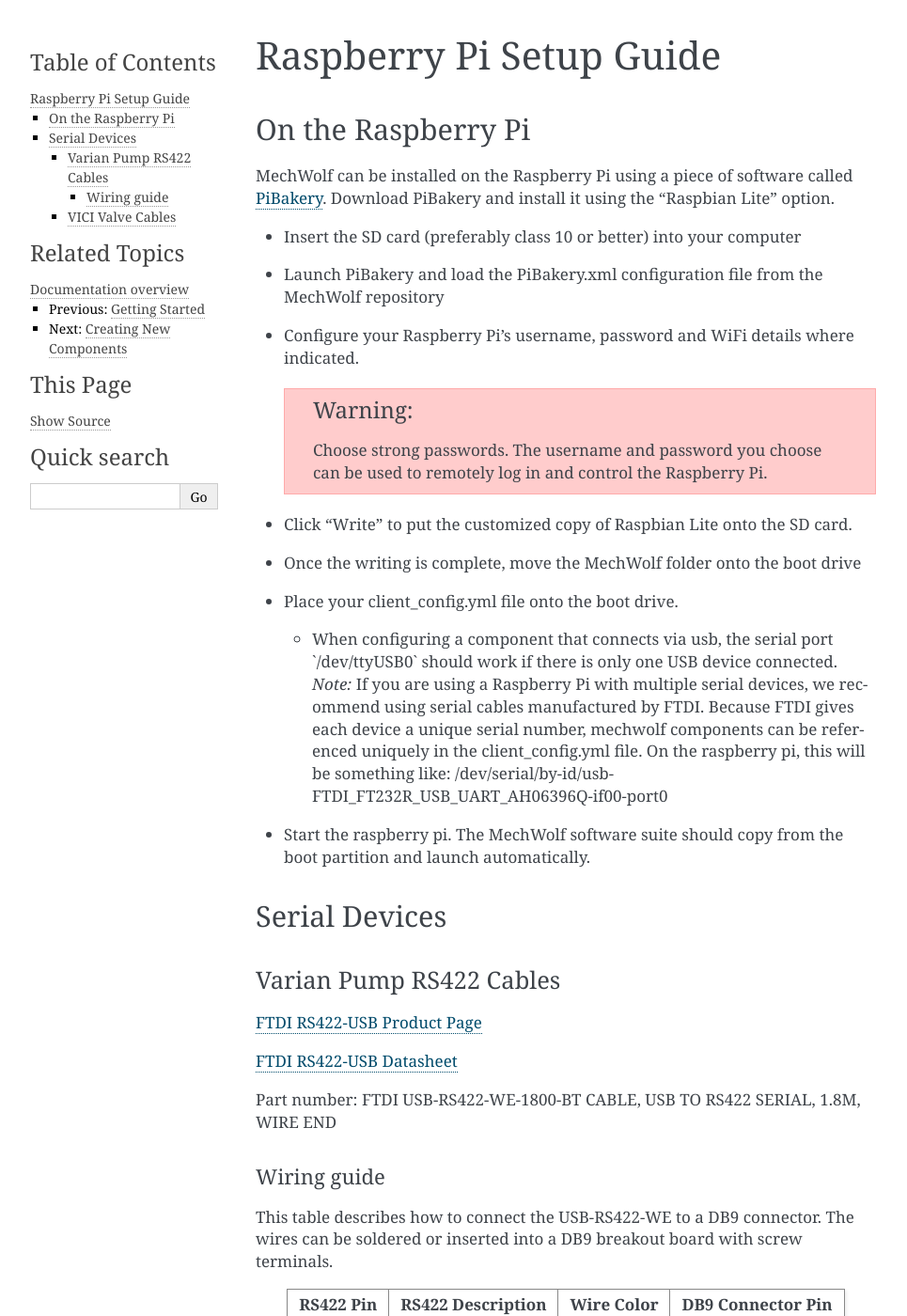
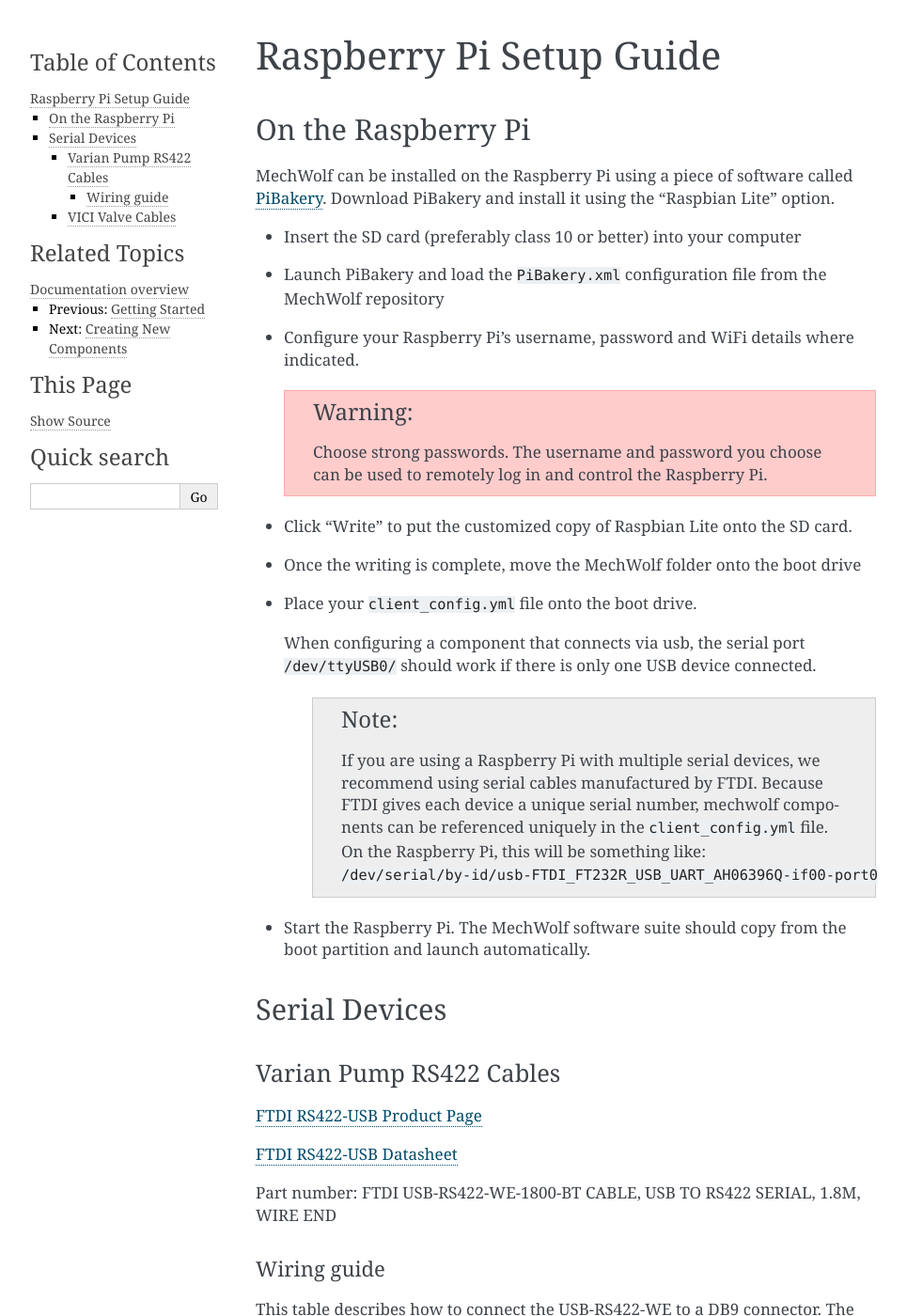
Before and after one commit to MechWolf/MechWolf, a Sphinx documentation site: the page built from docs/source/guide/rpi_setup.rst, in a window 1280 px wide and 1400 px high. Shown: the whole window at 94% size, without its empty margins (148-1113 px from the left). Built offline with Sphinx 7.4.7, drawn with Linux system fonts in a browser that asks for light colours; pages that are not in the unit, such as notebooks, are missing from menus; some of the changed lines change nothing that is shown.

Commit message:
More cleanup

```diff
--- a/docs/source/guide/rpi_setup.rst
+++ b/docs/source/guide/rpi_setup.rst
@@ -10,7 +10,7 @@
 
 - Insert the SD card (preferably class 10 or better) into your computer
 
-- Launch PiBakery and load the PiBakery.xml configuration file from the MechWolf repository
+- Launch PiBakery and load the ``PiBakery.xml`` configuration file from the MechWolf repository
 
 - Configure your Raspberry Pi's username, password and WiFi details where indicated.
 
@@ -23,16 +23,19 @@
 
 - Once the writing is complete, move the MechWolf folder onto the boot drive
 
-- Place your client\_config.yml file onto the boot drive.
+- Place your ``client_config.yml`` file onto the boot drive.
 
-  - When configuring a component that connects via usb, the serial port \`/dev/ttyUSB0\` should work if there is only one USB device connected.
-    *Note:* If you are using a Raspberry Pi with multiple serial devices, we recommend using serial
-    cables manufactured by FTDI. Because FTDI gives each device a unique
-    serial number, mechwolf components can be referenced uniquely in the
-    client\_config.yml file. On the raspberry pi, this will be something like:
-    /dev/serial/by-id/usb-FTDI\_FT232R\_USB\_UART\_AH06396Q-if00-port0
+  When configuring a component that connects via usb, the serial port ``/dev/ttyUSB0/`` should work if there is only one USB device connected.
 
-- Start the raspberry pi. The MechWolf software suite should copy from the boot partition and launch automatically.
+    .. note::
+
+        If you are using a Raspberry Pi with multiple serial devices, we recommend using serial
+        cables manufactured by FTDI. Because FTDI gives each device a unique
+        serial number, mechwolf components can be referenced uniquely in the
+        ``client_config.yml`` file. On the Raspberry Pi, this will be something like:
+        ``/dev/serial/by-id/usb-FTDI_FT232R_USB_UART_AH06396Q-if00-port0``
+
+- Start the Raspberry Pi. The MechWolf software suite should copy from the boot partition and launch automatically.
 
 Serial Devices
 --------------
```
